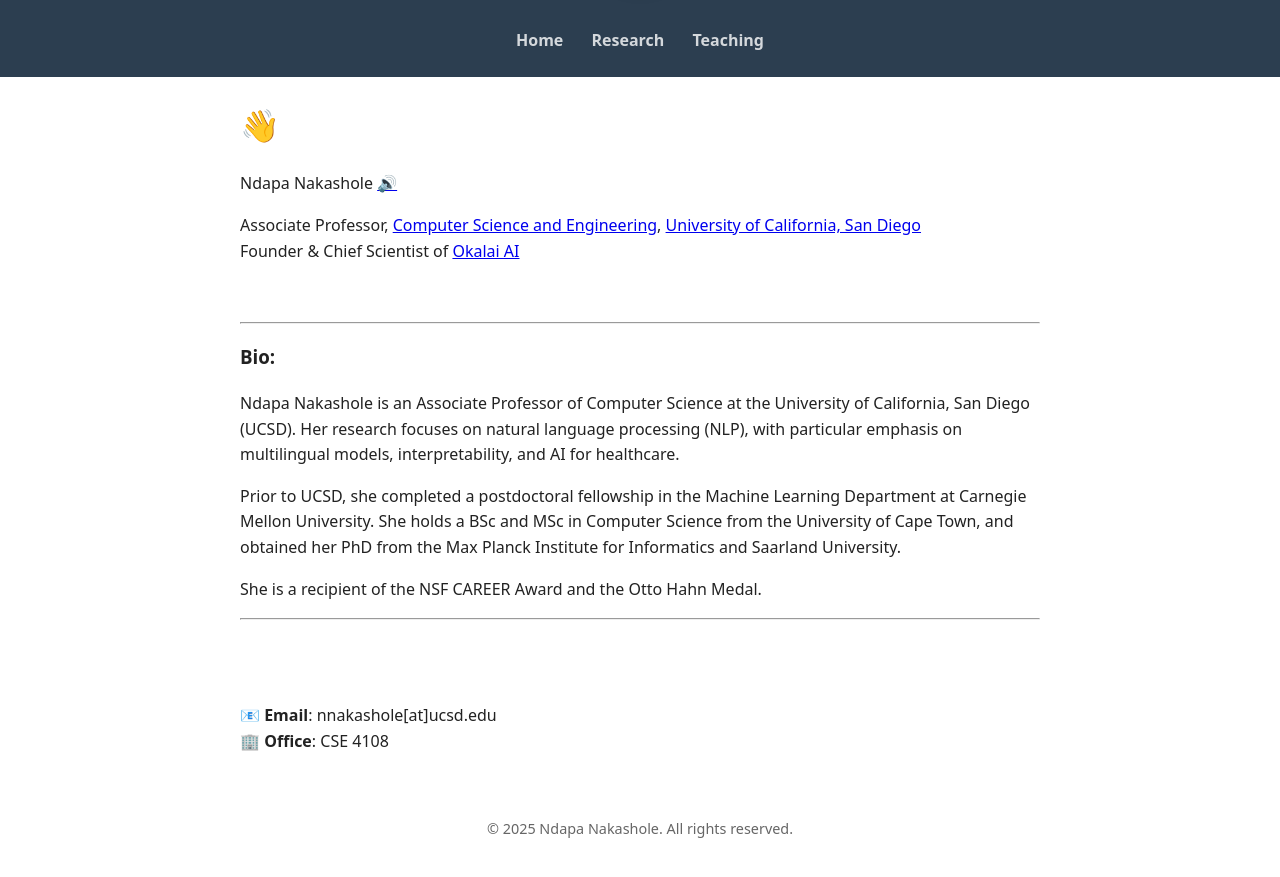
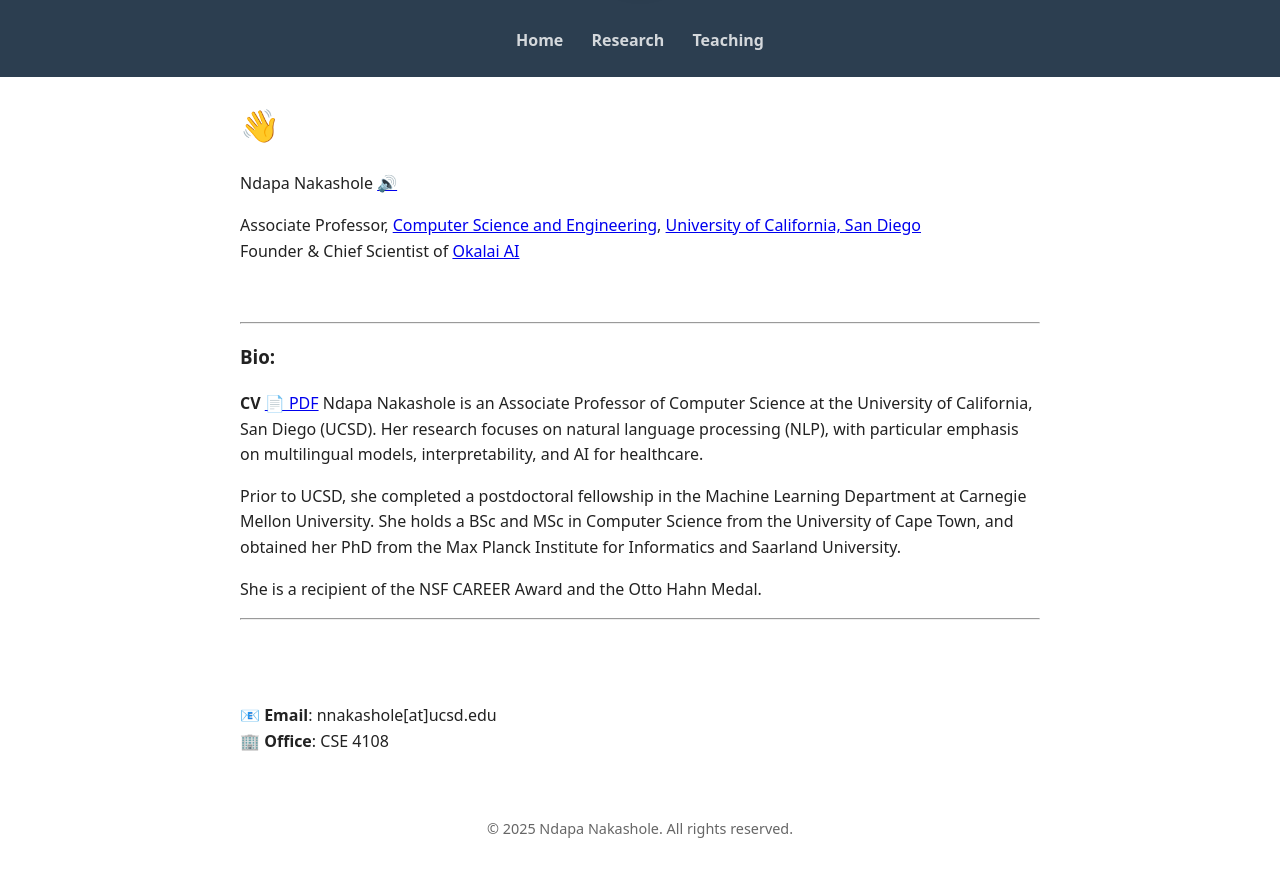
Before and after one commit to ndapa/ndapa.github.io, a Jekyll site: the page built from index.md, in a window 1280 px wide, cut to the strip 264-1150 px from the top of the page. Shown: the top 877 px of the strip. Built offline with Jekyll 4.4.1, drawn with Linux system fonts in a browser that asks for light colours.

Commit message:
Update index.md

```diff
--- a/index.md
+++ b/index.md
@@ -16,7 +16,7 @@ Founder & Chief Scientist of [Okalai AI](https://okalai.org)
 ---
 
 ### Bio:
-
+**CV** [📄 PDF]({{ '/assets/docs/Ndapa_Nakashole_CV.pdf' | relative_url }})
 Ndapa Nakashole is an Associate Professor of Computer Science at the University of California, San Diego (UCSD).
 Her research focuses on natural language processing (NLP), with particular emphasis on multilingual models, interpretability, and AI for healthcare.
 
```
